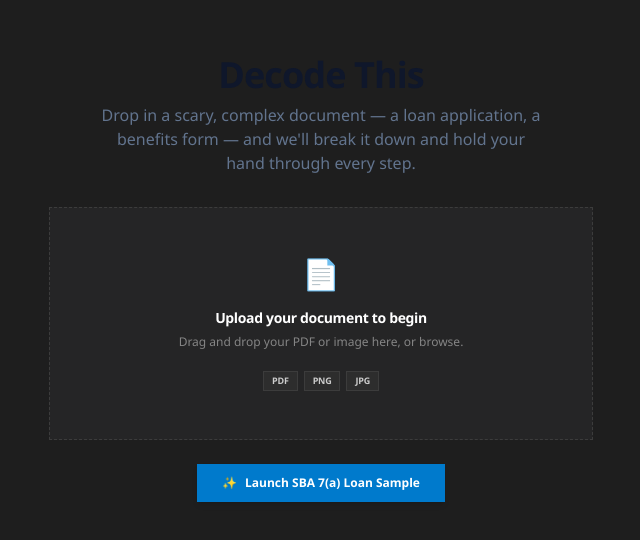
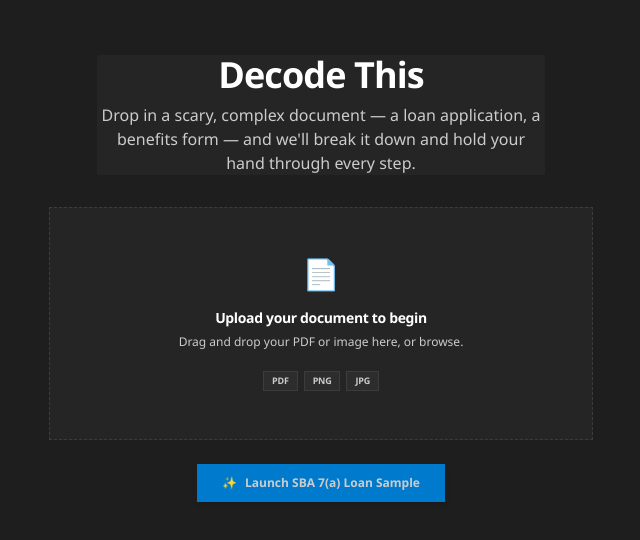
Before and after one commit to prest2323/decode-this, a Next.js app: page / in a window 1280 px wide. Shown: the part 122-662 px from the top of the page, without its empty margins (319-959 px from the left). Built offline with nearby package versions, Linux system fonts and the light colour scheme.

Commit message:
style(dark): force strict universal VS Code dark mode overrides across all headers, cards, and buttons

```diff
--- a/app/globals.css
+++ b/app/globals.css
@@ -17,9 +17,11 @@
   --radius-sm: 0px;
 }
 
+/* 1. Global background and text layout */
 html, body {
-  background: var(--color-bg);
-  color: var(--color-ink);
+  background-color: #1e1e1e !important;
+  background-image: none !important;
+  color: #cccccc !important;
   min-height: 100vh;
 }
 
@@ -29,15 +31,109 @@ body {
   -moz-osx-font-smoothing: grayscale;
 }
 
-/* Crisp VS Code Style flat panels */
-.sharp-card {
-  background: var(--color-surface);
-  border: 1px solid var(--color-border);
+/* 2. Global Dark Panel Overrides */
+section, aside, header, .bg-white, .sharp-card, [class*="bg-white"] {
+  background-color: #252526 !important;
+  border-color: #3c3c3c !important;
+  color: #cccccc !important;
+  border-radius: 2px !important;
 }
 
-.sharp-card-hover:hover {
-  background: var(--color-surface-hover);
-  border-color: #555555;
+/* 3. Text and Headers Color Overrides */
+h1, h2, h3, h4, h5, h6, .text-slate-900, .text-slate-800, [class*="text-slate-900"], [class*="text-slate-850"] {
+  color: #ffffff !important;
+}
+
+p, span, div, .text-slate-650, .text-slate-600, .text-slate-500, [class*="text-slate-600"] {
+  color: #cccccc !important;
+}
+
+.text-slate-400, .text-slate-350, [class*="text-slate-400"] {
+  color: #858585 !important;
+}
+
+/* 4. Global Border Overrides */
+.border-slate-200, .border-slate-300, .border-slate-100, [class*="border-slate-200"], [class*="border-slate-100"] {
+  border-color: #3c3c3c !important;
+}
+
+/* 5. Sleek VS Code Button Overrides */
+button.border-slate-300, button.bg-slate-900, [class*="border-slate-300"], [class*="bg-slate-900"] {
+  border-color: #3c3c3c !important;
+  background-color: #2d2d2d !important;
+  color: #cccccc !important;
+  border-radius: 2px !important;
+}
+
+button.border-slate-300:hover, button.bg-slate-900:hover, [class*="border-slate-300"]:hover {
+  background-color: #3e3e3f !important;
+  border-color: #555555 !important;
+  color: #ffffff !important;
+}
+
+/* 6. List and Checklist Highlights */
+.bg-slate-100, [class*="bg-slate-100"], [class*="hover:bg-slate-50"] {
+  background-color: #2d2d2d !important;
+  border-color: #3c3c3c !important;
+}
+
+.bg-slate-150 {
+  background-color: #2d2d2d !important;
+  color: #858585 !important;
+  border-color: #3c3c3c !important;
+}
+
+.ring-slate-350 {
+  --tw-ring-color: #3c3c3c !important;
+}
+
+/* 7. Input and Dropdown Overrides */
+input, select, textarea {
+  background-color: #2d2d2d !important;
+  border-color: #3c3c3c !important;
+  color: #ffffff !important;
+  border-radius: 2px !important;
+}
+
+input:focus, select:focus, textarea:focus {
+  border-color: #007acc !important;
+  --tw-ring-color: rgba(0, 122, 204, 0.4) !important;
+}
+
+/* 8. Language Selector and Header Action Buttons */
+.inline-flex.rounded-full.border.border-slate-300 {
+  border-radius: 2px !important;
+  border-color: #3c3c3c !important;
+  background-color: #2d2d2d !important;
+}
+
+.inline-flex.rounded-full.border.border-slate-300 button {
+  border-radius: 2px !important;
+  color: #cccccc !important;
+}
+
+.inline-flex.rounded-full.border.border-slate-300 button.bg-slate-900 {
+  background-color: #007acc !important;
+  color: #ffffff !important;
+}
+
+/* Custom premium scrollbar styling */
+::-webkit-scrollbar {
+  width: 8px;
+  height: 8px;
+}
+
+::-webkit-scrollbar-track {
+  background: #1e1e1e;
+}
+
+::-webkit-scrollbar-thumb {
+  background: rgba(121, 121, 121, 0.4);
+  border-radius: 0px !important;
+}
+
+::-webkit-scrollbar-thumb:hover {
+  background: rgba(121, 121, 121, 0.6);
 }
 
 /* VS Code Focus Outlines */
@@ -54,24 +150,6 @@ body {
   animation: active-pulse 2.5s infinite ease-in-out;
 }
 
-/* Custom premium scrollbar styling */
-::-webkit-scrollbar {
-  width: 10px;
-  height: 10px;
-}
-
-::-webkit-scrollbar-track {
-  background: #1e1e1e;
-}
-
-::-webkit-scrollbar-thumb {
-  background: rgba(121, 121, 121, 0.4);
-}
-
-::-webkit-scrollbar-thumb:hover {
-  background: rgba(121, 121, 121, 0.6);
-}
-
 /* Fade-in animation helper */
 @keyframes fadeIn {
   from { opacity: 0; transform: translateY(2px); }
```
